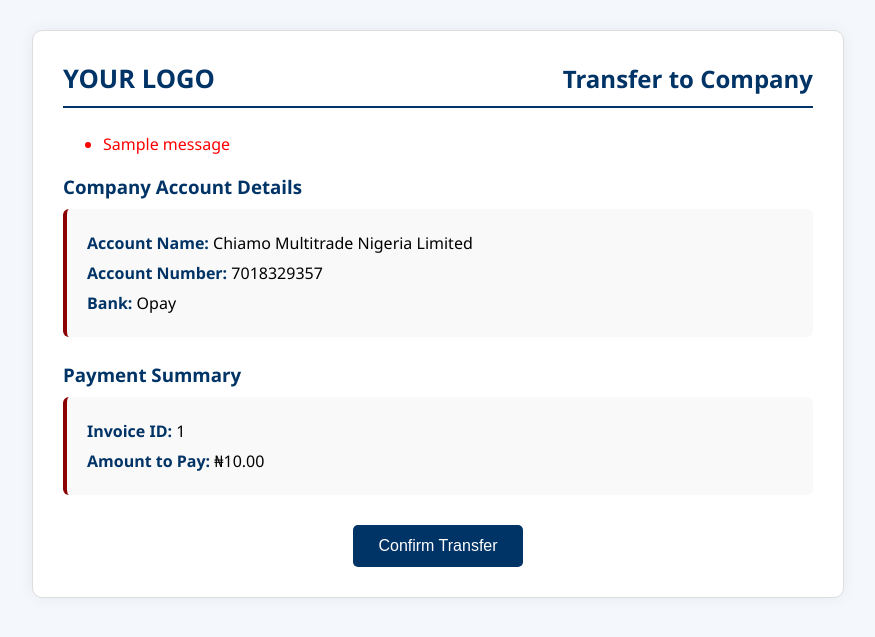
After one commit to costleyosaro/distributors_application_django, a Django app: page /dashboard/transfer_to_bank/ in a window 1280 px wide. The commit adds this page. Shown: the top 637 px of the page, without its empty margins (202-1077 px from the left). Run offline with Django 5.2, Linux system fonts and the light colour scheme; a user stored in the database is signed in; tables that the repository leaves empty hold one stand-in row (values such as "Sample post"); one stand-in notice (Sample message) is shown.

Commit message:
fixing the changes for the direct wallet transfer functionality

```diff
--- a/dashboard/templates/dashboard/Beauty_list.html
+++ b/dashboard/templates/dashboard/Beauty_list.html
@@ -26,7 +26,7 @@
             display: flex;
             align-items: center;
             border: 1px solid #ccc;
-            border-radius: 20px;
+            border-radius: 10px;
             padding: 5px 10px;
             background: white;
         }
--- /dev/null
+++ b/dashboard/templates/dashboard/transfer_form.html
@@ -0,0 +1,171 @@
+{% load static %}
+<!DOCTYPE html>
+<html lang="en">
+<head>
+  <meta charset="UTF-8">
+  <title>Transfer to Company</title>
+  <link rel="icon" type="image/x-icon" href="{% static 'images/favicon.ico' %}">
+  <meta name="csrf-token" content="{{ csrf_token }}">
+  <style>
+    body {
+      font-family: 'Segoe UI', sans-serif;
+      background: #f4f7fb;
+      margin: 0;
+      padding: 30px;
+    }
+
+    .transfer-container {
+      max-width: 750px;
+      margin: auto;
+      background: #ffffff;
+      padding: 30px;
+      border-radius: 10px;
+      border: 1px solid #ddd;
+      box-shadow: 0 0 15px rgba(0, 0, 0, 0.06);
+    }
+
+    .transfer-header {
+      display: flex;
+      justify-content: space-between;
+      align-items: center;
+      border-bottom: 2px solid #003366;
+      padding-bottom: 10px;
+      margin-bottom: 25px;
+    }
+
+    .logo {
+      font-size: 1.6em;
+      color: #003366;
+      font-weight: bold;
+    }
+
+    h2 {
+      color: #003366;
+      margin: 0;
+    }
+
+    .section {
+      margin-bottom: 25px;
+    }
+
+    .section h3 {
+      color: #003366;
+      margin-bottom: 10px;
+    }
+
+    .details-box {
+      background: #f9f9f9;
+      border-left: 4px solid #8B0000;
+      padding: 15px 20px;
+      border-radius: 6px;
+    }
+
+    .details-box p {
+      margin: 8px 0;
+      font-size: 16px;
+    }
+
+    .details-box strong {
+      color: #003366;
+    }
+
+    .btn {
+      background: #003366;
+      color: #fff;
+      padding: 12px 25px;
+      font-size: 1em;
+      border: none;
+      border-radius: 5px;
+      cursor: pointer;
+      text-decoration: none;
+      transition: background 0.3s ease;
+    }
+
+    .btn:hover {
+      background: #002244;
+    }
+
+    @media (max-width: 768px) {
+      .transfer-container {
+        padding: 20px;
+      }
+      .transfer-header {
+        flex-direction: column;
+        align-items: flex-start;
+      }
+    }
+  </style>
+</head>
+<body>
+
+  <div class="transfer-container">
+    <div class="transfer-header">
+      <div class="logo">YOUR LOGO</div>
+      <h2>Transfer to Company</h2>
+    </div>
+    {% if messages %}
+    <ul>
+      {% for message in messages %}
+        <li style="color: red;">{{ message }}</li>
+      {% endfor %}
+    </ul>
+    {% endif %}
+
+    <div class="section">
+      <h3>Company Account Details</h3>
+      <div class="details-box">
+        <p><strong>Account Name:</strong> {{ company_name }}</p>
+        <p><strong>Account Number:</strong> {{ company_account_number }}</p>
+        <p><strong>Bank:</strong> {{ company_bank_name }}</p>
+      </div>
+    </div>
+
+    <div class="section">
+      <h3>Payment Summary</h3>
+      <div class="details-box">
+        <p><strong>Invoice ID:</strong> {{ payment.invoice.invoice_id }}</p>
+        <p><strong>Amount to Pay:</strong> <span id="display-amount">₦{{ payment.grand_total }}</span></p>
+
+
+      </div>
+    </div>
+
+    <form method="POST" action="{% url 'process_wallet_payment' %}">
+      {% csrf_token %}
+      <input type="hidden" name="invoice_id" value="{{ payment.invoice.invoice_id }}">
+      <input type="hidden" name="amount" id="amount-input" value="{{ payment.grand_total }}">
+
+
+      <div style="text-align: center; margin-top: 30px;">
+        <button class="btn" type="submit">Confirm Transfer</button>
+      </div>
+    </form>
+  </div>
+
+  <script>
+    document.addEventListener("DOMContentLoaded", function () {
+      const overriddenAmount = sessionStorage.getItem("overriddenAmount");
+
+      if (overriddenAmount) {
+        const displayAmount = document.getElementById("display-amount");
+        const hiddenInput = document.getElementById("amount-input");
+
+        if (displayAmount && hiddenInput) {
+          const formattedAmount = parseFloat(overriddenAmount).toLocaleString(undefined, {
+            minimumFractionDigits: 2
+          });
+
+          displayAmount.textContent = `₦${formattedAmount}`;
+          hiddenInput.value = overriddenAmount;
+        }
+      }
+    });
+  </script>
+
+
+
+
+
+
+</body>
+</html>
--- a/dashboard/urls.py
+++ b/dashboard/urls.py
@@ -1,7 +1,7 @@
 from django.urls import path
 from django.conf import settings
 from django.conf.urls.static import static
-from dashboard.views import dashboard,flutterwave_webhook, fund_wallet, fund_wallet_callback, upload_profile_picture, mark_single_notification_read, user_performance_data, mark_notifications_read, manage_account, notifications_page, logout_user, Beverage_list, checkout, Care_list, Food_list,Beauty_list, generate_invoice,payment_page, add_to_cart, remove_from_cart,get_csrf_token, cart_data, transaction_history, payment_status
+from dashboard.views import dashboard, process_wallet_payment, transfer_to_bank, transfer_webhook, transfer_receipt, flutterwave_webhook, fund_wallet, fund_wallet_callback, upload_profile_picture, mark_single_notification_read, user_performance_data, mark_notifications_read, manage_account, notifications_page, logout_user, Beverage_list, checkout, Care_list, Food_list,Beauty_list, generate_invoice,payment_page, add_to_cart, remove_from_cart,get_csrf_token, cart_data, transaction_history, payment_status
 
 urlpatterns = [
     path('dashboard/', dashboard, name='dashboard'),
@@ -29,6 +29,10 @@ urlpatterns = [
     path('fund_wallet/', fund_wallet, name='fund_wallet'),
     path('fund_wallet_callback/', fund_wallet_callback, name='fund_wallet_callback'),
     path('webhooks_flutterwave/', flutterwave_webhook, name='flutterwave_webhook'),
+    path('transfer_to_bank/', transfer_to_bank, name='transfer_to_bank'),
+    path('transfer_webhook/', transfer_webhook, name='transfer_webhook'),
+    path('process_wallet_payment/', process_wallet_payment, name='process_wallet_payment'),
+    path('transfer_receipt/<str:reference>/', transfer_receipt, name='transfer_receipt'),
 
 ]
 
@@ -36,5 +40,7 @@ urlpatterns = [
 
 
 
+
+
 if settings.DEBUG:
     urlpatterns += static(settings.MEDIA_URL, document_root=settings.MEDIA_ROOT)
--- a/dashboard/views.py
+++ b/dashboard/views.py
@@ -293,6 +293,7 @@ from dashboard.models import Payment, PaymentItem
 from dashboard.models import Invoice
 from dashboard.models import CartItem
 from django.contrib.auth import get_user_model
+from decimal import Decimal, ROUND_HALF_UP
 
 User = get_user_model()
 
@@ -354,7 +355,7 @@ def generate_invoice(request):
         )
     # views.py
 
-        from decimal import Decimal, ROUND_HALF_UP
+
 
     MAINTENANCE_FEE_PERCENTAGE = Decimal('0.015')
 
@@ -362,6 +363,9 @@ def generate_invoice(request):
 
     maintenance_fee = (grand_total * MAINTENANCE_FEE_PERCENTAGE).quantize(Decimal('0.01'), rounding=ROUND_HALF_UP)
     final_total = grand_total + maintenance_fee
+    # FOR TESTING PURPOSES ONLY
+    final_total = Decimal('50.00')  # Simulate a small total
+    print(final_total)
 
     # Update payment object
     payment.total_amount = grand_total  # Goods only
@@ -508,114 +512,6 @@ def checkout(request):
     return redirect("generate_invoice")  # Redirect to invoice page after checkout
 
 
-
-import json
-from django.http import JsonResponse
-from django.views.decorators.csrf import csrf_exempt
-from django.conf import settings
-from dashboard.models import Transaction
-
-# PAYSTACK_SECRET_KEY = "sk_test_c6842ff37140097c3c7a8f195ca70c96b233e22a"
-
-
-
-
-# from django.views.decorators.csrf import csrf_exempt
-# from django.http import JsonResponse, HttpResponseRedirect
-# import json
-# from .models import Payment, Products, PaymentItem, Transaction
-# from django.contrib.auth import get_user_model
-# User = get_user_model()  # Correctly reference the swapped user model
-
-
-
-# from django.http import JsonResponse, HttpResponseRedirect
-# from django.views.decorators.csrf import csrf_exempt
-# import json
-# import re
-# from django.http import JsonResponse
-# from dashboard.models import Payment, Products, Transaction
-# from django.contrib.auth import get_user_model
-
-
-# @csrf_exempt
-# def paystack_webhook(request):
-#     if request.method != "POST":
-#         return JsonResponse({"error": "Invalid request method"}, status=400)
-
-#     try:
-#         data = json.loads(request.body)
-#         print("Webhook received!", data)  # Debugging
-
-#         if data.get("event") == "charge.success":
-#             payment_data = data.get("data", {})
-#             invoice_id = payment_data.get("metadata", {}).get("invoice_id")
-#             status = payment_data.get("status")
-
-#             print(f"Received invoice_id: {invoice_id}")  # Debugging
-#             if not invoice_id or not isinstance(invoice_id, str):
-#                 return JsonResponse({"error": "Invalid or missing invoice_id"}, status=400)
-
-#             if not re.match(r"^\d+-\d+$", invoice_id):
-#                 return JsonResponse({"error": "Invalid invoice ID format"}, status=400)
-
-#             amount = payment_data.get("amount", 0)
-#             if amount:
-#                 amount = int(amount) / 100  # Convert kobo to Naira safely
-
-#             user_id = payment_data.get("metadata", {}).get("user_id")
-#             business_name = payment_data.get("metadata", {}).get("business_name")
-#             product_category = payment_data.get("metadata", {}).get("product_category")
-#             product_details = payment_data.get("metadata", {}).get("products", [])
-
-#             User = get_user_model()
-#             try:
-#                 user = User.objects.get(id=user_id)
-#             except User.DoesNotExist:
-#                 return JsonResponse({"error": "User not found"}, status=404)
-
-#             try:
-#                 invoice_obj = Invoice.objects.get(invoice_id=invoice_id)
-#             except Invoice.DoesNotExist:
-#                 return JsonResponse({"error": f"Invoice '{invoice_id}' not found"}, status=404)
-
-#             new_total = sum(product["price"] * product["quantity"] for product in product_details)
-
-#             payment = Payment.objects.create(
-#                 user=user,
-#                 business_name=business_name,
-#                 invoice=invoice_obj,  # ✅ Keep as string in Payment
-#                 amount=amount,
-#                 total_amount=new_total,
-#                 product_category=product_category,
-#             )
-
-#             for product in product_details:
-#                 product_obj, _ = Products.objects.get_or_create(
-#                     name=product["name"],
-#                     defaults={"price": product["price"], "category": product_category}
-#                 )
-
-#                 Transaction.objects.create(
-#                     user=user,
-#                     invoice=invoice_obj,  # ✅ Pass instance, not string
-#                     product_name=product_obj.name,
-#                     product_image="",  # ⚠️ Handle image upload separately
-#                     price=product_obj.price,
-#                     quantity=product["quantity"],
-#                     total_price=product_obj.price * product["quantity"],
-#                     status=status
-#                 )
-
-#             return JsonResponse({"message": "Payment recorded successfully"}, status=201)
-
-#         return JsonResponse({"message": "Webhook received"}, status=200)
-
-#     except json.JSONDecodeError:
-#         return JsonResponse({"error": "Invalid JSON"}, status=400)
-#     except Exception as e:
-#         print(f"Unexpected error: {e}")
-#         return JsonResponse({"error": "Internal server error"}, status=500)
 
 
 
@@ -967,3 +863,92 @@ def flutterwave_webhook(request):
             return JsonResponse({"error": str(e)}, status=400)
 
     return HttpResponse(status=405)
+
+
+
+import uuid
+import requests
+from decimal import Decimal
+from django.shortcuts import render, redirect
+from django.contrib import messages
+from django.conf import settings
+from django.views.decorators.csrf import csrf_exempt
+from .models import Wallet, WalletTransfer
+
+@csrf_exempt
+def transfer_webhook(request):
+    import json
+    payload = json.loads(request.body)
+
+    status = payload.get("data", {}).get("status")
+    reference = payload.get("data", {}).get("reference")
+
+    try:
+        transfer = WalletTransfer.objects.get(reference=reference)
+        if status == "SUCCESSFUL":
+            transfer.status = 'successful'
+        elif status == "FAILED":
+            transfer.status = 'failed'
+        else:
+            transfer.status = 'pending'
+        transfer.save()
+    except WalletTransfer.DoesNotExist:
+        pass  # Log or handle missing reference
+
+    return JsonResponse({"message": "Webhook received"}, status=200)
+
+
+# views.py
+def transfer_receipt(request, reference):
+    transaction = get_object_or_404(WalletTransfer, reference=reference, user=request.user)
+    return render(request, 'dashboard/receipt.html', {'transaction': transaction})
+
+
+
+from django.shortcuts import render
+
+def transfer_to_bank(request):
+    latest_payment = Payment.objects.filter(user=request.user).order_by('-added_at').first()
+    context = {
+        "company_name": "Chiamo Multitrade Nigeria Limited",
+        "company_account_number": "7018329357",
+        "company_bank_name": "Opay",
+        "payment": latest_payment
+    }
+    return render(request, 'dashboard/transfer_form.html', context)
+
+
+
+from decimal import Decimal
+from django.shortcuts import redirect
+from django.contrib import messages
+
+from dashboard.models import WalletTransfer
+
+@login_required
+def process_wallet_payment(request):
+    if request.method == 'POST':
+        amount = Decimal(request.POST.get('amount', 0))
+        invoice_id = request.POST.get('invoice_id')
+
+        wallet = Wallet.objects.get(user=request.user)
+
+        if wallet.balance < amount:
+            messages.error(request, "Insufficient wallet balance.")
+            return redirect('transfer_to_bank')
+
+        # Deduct wallet balance
+        wallet.balance -= amount
+        wallet.save()
+
+        # ✅ Get existing WalletTransfer linked to this invoice
+        try:
+            transfer = WalletTransfer.objects.get(user=request.user, reference=invoice_id)
+        except WalletTransfer.DoesNotExist:
+            messages.error(request, "No matching transfer found for this invoice.")
+            return redirect('transfer_to_bank')
+
+        # ✅ Redirect using reference
+        return redirect('transfer_receipt', reference=transfer.reference)
+
+    return redirect('dashboard')
```
Also changed, not shown: dashboard/models.py (+24 -0 lines), dashboard/templates/dashboard/Invoice_page.html (+18 -29 lines), dashboard/templates/dashboard/receipt.html (added, +110 -0 lines), render.yaml (deleted, +0 -10 lines), dashboard/migrations/0005_wallettransfer.py (added), dashboard/migrations/0006_wallettransfer_invoice_id.py (added).
